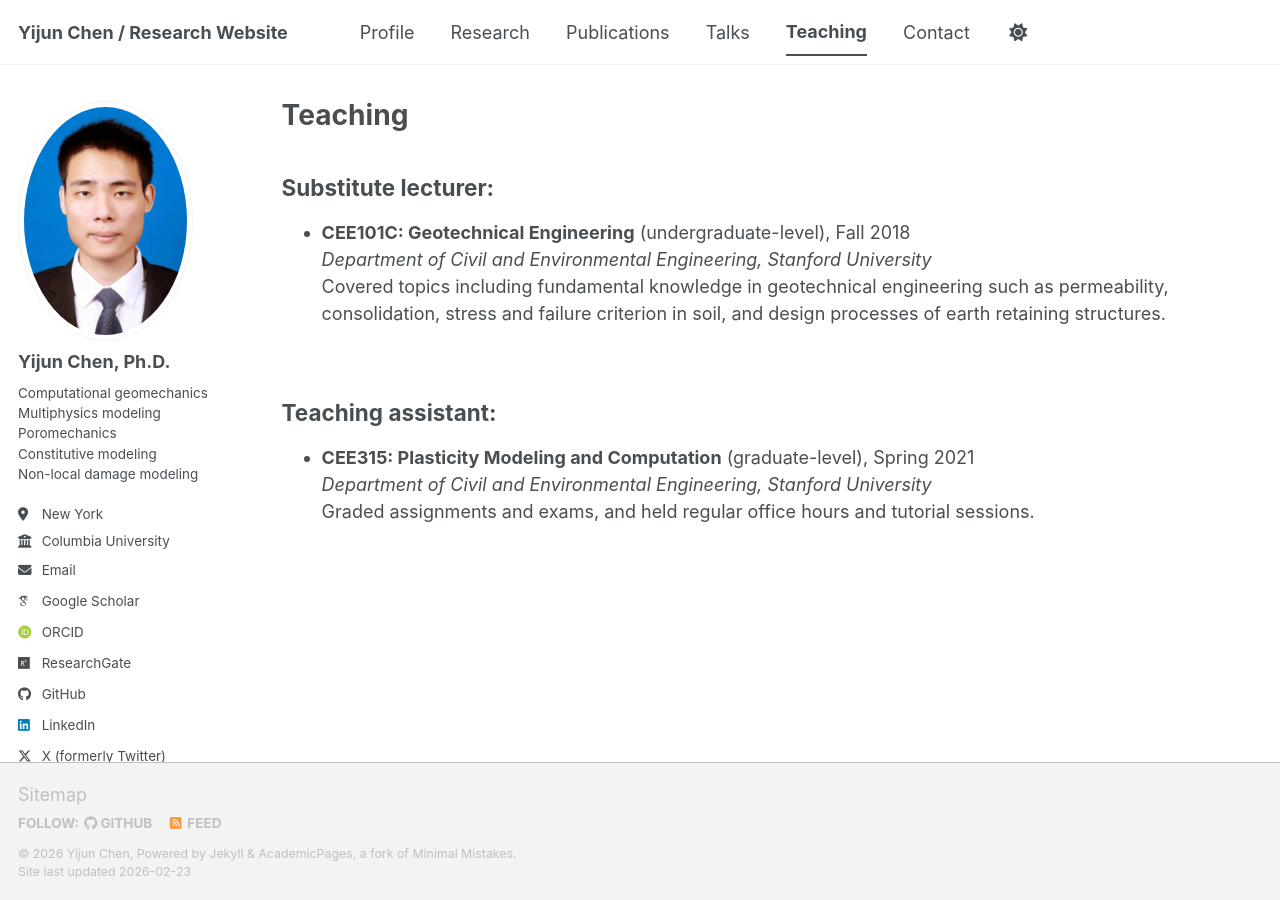
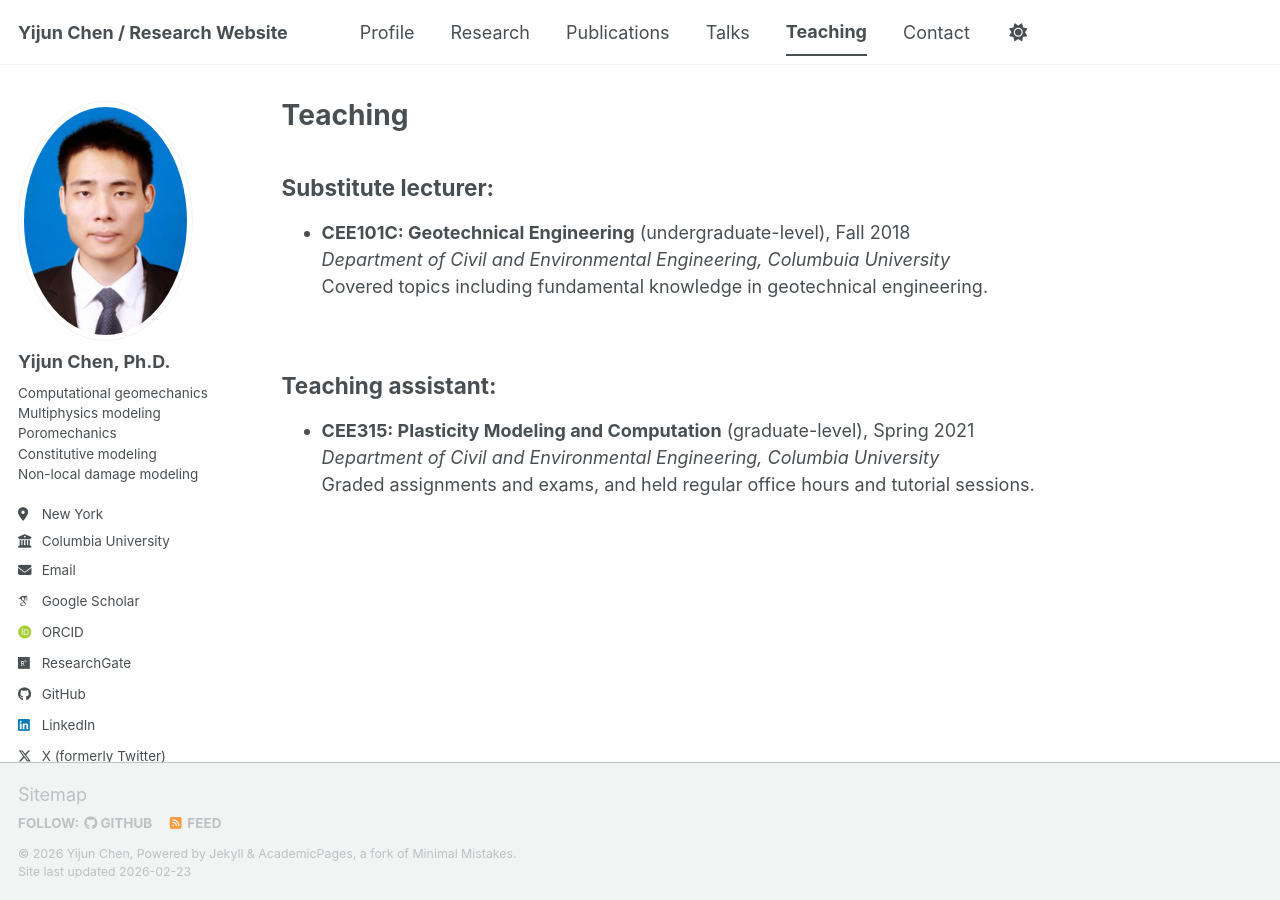
Before and after one commit to chenhhu/chenhhu.github.io, a Jekyll site: the page built from _pages/teaching.md, in a window 1280 px wide. Built offline with Jekyll 4.4.1, drawn with Linux system fonts in a browser that asks for light colours; some web fonts are replaced; a script bundle is joined from its source files by our own code; library files that are not in the unit come from our copies.

Commit message:
Update teaching.md

```diff
--- a/_pages/teaching.md
+++ b/_pages/teaching.md
@@ -9,11 +9,11 @@ author_profile: true
 
 ## Substitute lecturer:
 * <b>CEE101C: Geotechnical Engineering</b> (undergraduate-level), Fall 2018
-  <i>Department of Civil and Environmental Engineering, Stanford University</i>
-  Covered topics including fundamental knowledge in geotechnical engineering such as permeability, consolidation, stress and failure criterion in soil, and design processes of earth retaining structures.
+  <i>Department of Civil and Environmental Engineering, Columbuia University</i>
+  Covered topics including fundamental knowledge in geotechnical engineering.
 <br>
 
 ## Teaching assistant:
 * <b>CEE315: Plasticity Modeling and Computation</b> (graduate-level), Spring 2021
-  <i>Department of Civil and Environmental Engineering, Stanford University</i>
+  <i>Department of Civil and Environmental Engineering, Columbia University</i>
   Graded assignments and exams, and held regular office hours and tutorial sessions.
```
